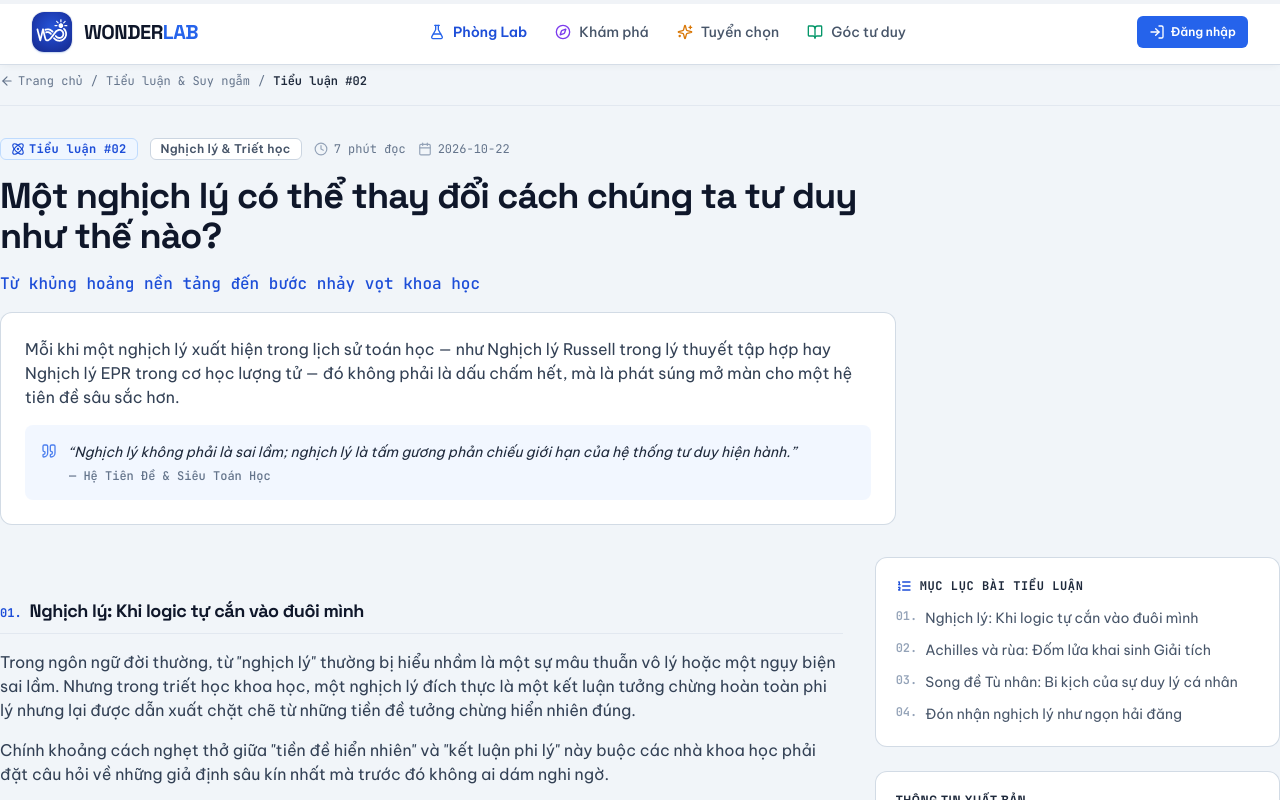
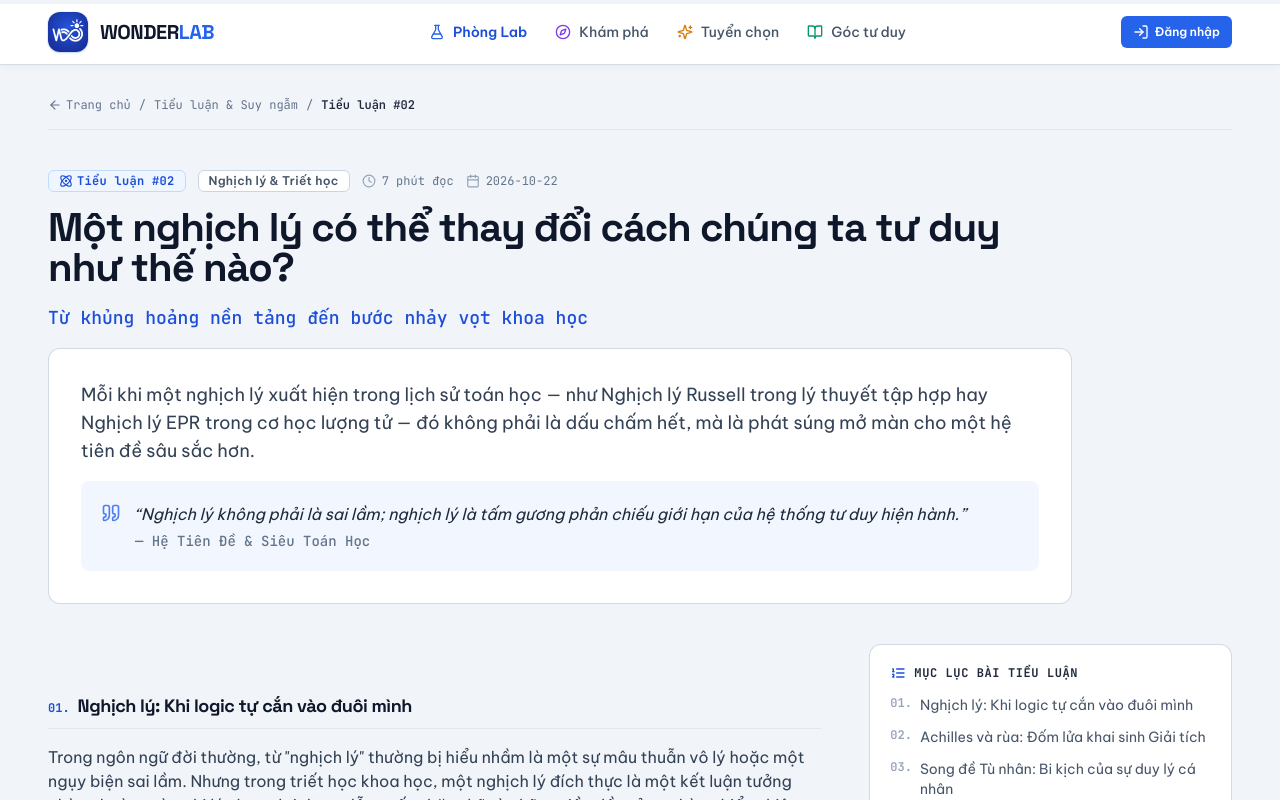
Before and after one commit to thanhba0505/wonderlab, a Next.js app in the folder client/: page /essays/mot-nghich-ly-thay-doi-cach-tu-duy in a window 1280 px wide. Shown: the top 800 px of the page. Built offline with nearby package versions, Linux system fonts and the light colour scheme; no server answers.

Commit message:
feat(client): optimize layout containers and grid proportions for 1440px desktop breakpoint

```diff
--- a/client/src/app/(public)/essays/[slug]/page.tsx
+++ b/client/src/app/(public)/essays/[slug]/page.tsx
@@ -73,7 +73,7 @@ export default async function EssayPage({ params }: EssayPageProps) {
     <>
       <ReadingProgressBar />
 
-      <div className="flex flex-col gap-8 pb-16 pt-2">
+      <div className="flex flex-col gap-8 xl:gap-10 pb-16">
         {/* Breadcrumb Navigation */}
         <div className="flex items-center gap-2 text-xs font-mono text-slate-500 border-b border-slate-200 pb-4">
           <Link href="/" className="flex items-center gap-1 hover:text-slate-800 transition-colors">
@@ -91,7 +91,7 @@ export default async function EssayPage({ params }: EssayPageProps) {
         </div>
 
         {/* Hero Header */}
-        <header className="space-y-4 max-w-4xl">
+        <header className="space-y-4 max-w-4xl xl:max-w-5xl">
           <div className="flex flex-wrap items-center gap-3">
             <Badge variant="cyan" className="font-mono text-xs font-bold">
               <Atom className="mr-1 h-3.5 w-3.5" />
@@ -114,27 +114,27 @@ export default async function EssayPage({ params }: EssayPageProps) {
             )}
           </div>
 
-          <h1 className="font-heading text-2xl sm:text-3xl lg:text-4xl font-extrabold text-slate-900 tracking-tight leading-tight">
+          <h1 className="font-heading text-2xl sm:text-3xl lg:text-4xl xl:text-[40px] font-extrabold text-slate-900 tracking-tight leading-[1.2]">
             {essay.title}
           </h1>
 
-          <p className="text-sm sm:text-base font-mono text-blue-700 font-medium">
+          <p className="text-sm sm:text-base xl:text-lg font-mono text-blue-700 font-medium">
             {essay.subtitle}
           </p>
 
           {/* Lead paragraph teaser */}
-          <div className="rounded-xl border border-slate-300/85 bg-white p-5 sm:p-6 shadow-xs space-y-4">
-            <p className="text-sm sm:text-base text-slate-700 leading-relaxed font-sans">
+          <div className="rounded-xl border border-slate-300/85 bg-white p-5 sm:p-6 xl:p-8 shadow-xs space-y-4">
+            <p className="text-sm sm:text-base xl:text-lg text-slate-700 leading-relaxed font-sans">
               {essay.teaser}
             </p>
 
             {/* Key Quote box */}
-            <div className="rounded-lg bg-blue-50/80 p-4 border-l-3 border-blue-600 text-xs sm:text-sm italic text-slate-800 flex items-start gap-3">
-              <Quote className="h-4 w-4 shrink-0 text-blue-600 opacity-80 mt-0.5" />
+            <div className="rounded-lg bg-blue-50/80 p-4 sm:p-5 border-l-3 border-blue-600 text-xs sm:text-sm xl:text-base italic text-slate-800 flex items-start gap-3.5">
+              <Quote className="h-4 w-4 xl:h-5 xl:w-5 shrink-0 text-blue-600 opacity-80 mt-0.5" />
               <div className="space-y-1">
                 <span className="leading-relaxed font-sans">&ldquo;{essay.quote}&rdquo;</span>
                 {essay.quoteAuthor && (
-                  <div className="not-italic font-mono text-xs text-slate-500 font-medium">
+                  <div className="not-italic font-mono text-xs xl:text-sm text-slate-500 font-medium">
                     — {essay.quoteAuthor}
                   </div>
                 )}
@@ -144,9 +144,9 @@ export default async function EssayPage({ params }: EssayPageProps) {
         </header>
 
         {/* Main Content Layout with 2 Columns on Desktop */}
-        <div className="grid grid-cols-1 lg:grid-cols-12 gap-8 items-start">
+        <div className="grid grid-cols-1 lg:grid-cols-12 gap-8 xl:gap-12 items-start">
           {/* Main Reading Column */}
-          <main className="lg:col-span-8 space-y-10">
+          <main className="lg:col-span-8 xl:col-span-8 space-y-10 xl:space-y-12">
             {/* Inline Table of Contents for Mobile */}
             <div className="lg:hidden">
               {essay.sections && <TableOfContents sections={essay.sections} />}
@@ -296,7 +296,7 @@ export default async function EssayPage({ params }: EssayPageProps) {
           </main>
 
           {/* Sticky Sidebar on Desktop */}
-          <aside className="hidden lg:block lg:col-span-4 sticky top-24 space-y-6">
+          <aside className="hidden lg:block lg:col-span-4 xl:col-span-4 sticky top-24 space-y-6">
             {essay.sections && <TableOfContents sections={essay.sections} />}
 
             {/* Editorial Metadata Card */}
--- /dev/null
+++ b/client/src/app/(public)/essays/layout.tsx
@@ -0,0 +1,11 @@
+import React from 'react';
+
+export default function EssaysLayout({ children }: { children: React.ReactNode }) {
+  return (
+    <div className="relative min-h-[calc(100vh-4rem)] w-full">
+      <div className="container mx-auto max-w-7xl xl:max-w-[1440px] px-4 sm:px-6 lg:px-8 xl:px-12 py-6 sm:py-8">
+        {children}
+      </div>
+    </div>
+  );
+}
--- a/client/src/app/(public)/essays/page.tsx
+++ b/client/src/app/(public)/essays/page.tsx
@@ -14,7 +14,7 @@ export default function EssaysArchivePage() {
   const essays = getAllEssays();
 
   return (
-    <div className="flex flex-col gap-8 pb-20 pt-4">
+    <div className="flex flex-col gap-8 xl:gap-10 pb-16">
       {/* Breadcrumb Navigation */}
       <div className="flex items-center gap-2 text-xs font-mono text-slate-500 border-b border-slate-200 pb-4">
         <Link href="/" className="flex items-center gap-1 hover:text-slate-800 transition-colors">
@@ -26,17 +26,17 @@ export default function EssaysArchivePage() {
       </div>
 
       {/* Header Section matching Homepage & Screenshot */}
-      <div className="space-y-3 max-w-3xl">
+      <div className="space-y-3 max-w-3xl xl:max-w-4xl">
         <div className="flex items-center gap-2">
           <BookOpen className="h-5 w-5 text-emerald-600" />
           <h1 className="text-xs font-mono font-bold tracking-widest text-emerald-700 uppercase">
             Góc tiểu luận & suy ngẫm
           </h1>
         </div>
-        <h2 className="text-2xl sm:text-3xl lg:text-4xl font-heading font-extrabold text-slate-900 tracking-tight">
+        <h2 className="text-2xl sm:text-3xl lg:text-4xl xl:text-[40px] font-heading font-extrabold text-slate-900 tracking-tight leading-tight">
           Những câu hỏi mở về tự nhiên và nhận thức
         </h2>
-        <p className="text-sm sm:text-base text-slate-600 font-sans leading-relaxed">
+        <p className="text-sm sm:text-base xl:text-lg text-slate-600 font-sans leading-relaxed">
           Góc nhìn chuyên sâu kết nối triết học, toán học và các ranh giới nhận thức của con người.
           Mỗi bài viết mở ra một hành trình tư duy và kết nối trực tiếp với các mô hình thực nghiệm
           tại Wonderlab.
@@ -44,7 +44,7 @@ export default function EssaysArchivePage() {
       </div>
 
       {/* Grid of Essay Cards */}
-      <div className="grid grid-cols-1 md:grid-cols-3 gap-6 pt-2">
+      <div className="grid grid-cols-1 md:grid-cols-2 lg:grid-cols-3 gap-6 xl:gap-8 pt-2">
         {essays.map((article, idx) => {
           const href = `/essays/${article.slug || article.id}`;
 
@@ -54,7 +54,7 @@ export default function EssaysArchivePage() {
               href={href}
               className="block group rounded-xl focus-visible:outline-hidden focus-visible:ring-2 focus-visible:ring-blue-600 active:scale-[0.99] transition-transform"
             >
-              <Card className="h-full relative border-slate-300/85 bg-white flex flex-col justify-between hover:border-blue-500 hover:shadow-md transition-all duration-300 p-6 overflow-hidden shadow-xs cursor-pointer">
+              <Card className="h-full relative border-slate-300/85 bg-white flex flex-col justify-between hover:border-blue-500 hover:shadow-md transition-all duration-300 p-6 xl:p-7 overflow-hidden shadow-xs cursor-pointer">
                 {/* Subtle watermark background number */}
                 <div className="absolute top-2 right-4 text-7xl font-mono font-black text-slate-100 select-none pointer-events-none group-hover:text-blue-50 transition-colors">
                   0{idx + 1}
--- a/client/src/app/(public)/page.tsx
+++ b/client/src/app/(public)/page.tsx
@@ -13,7 +13,7 @@ export default function HomePage() {
       {/* HERO SECTION */}
       {/* ==================================================================== */}
       <section className="relative overflow-hidden pt-12 md:pt-20">
-        <div className="container mx-auto max-w-7xl px-4 sm:px-6 lg:px-8">
+        <div className="container mx-auto max-w-7xl xl:max-w-[1440px] px-4 sm:px-6 lg:px-8 xl:px-12">
           <div className="grid grid-cols-1 lg:grid-cols-12 gap-12 lg:gap-8 items-center">
             {/* Left Column: Editorial Hero Copy */}
             <div className="lg:col-span-7 space-y-6 text-left">
@@ -87,7 +87,7 @@ export default function HomePage() {
       {/* FEATURED EXPERIENCE (MONTY HALL INTERACTIVE) */}
       {/* ==================================================================== */}
       <section id="featured" className="scroll-mt-24">
-        <div className="container mx-auto max-w-7xl px-4 sm:px-6 lg:px-8">
+        <div className="container mx-auto max-w-7xl xl:max-w-[1440px] px-4 sm:px-6 lg:px-8 xl:px-12">
           <div className="mb-8 space-y-2">
             <div className="flex items-center gap-2">
               <FlaskConical className="h-5 w-5 text-blue-600" />
@@ -112,7 +112,7 @@ export default function HomePage() {
       {/* EXPLORE CATEGORIES */}
       {/* ==================================================================== */}
       <section id="explore" className="scroll-mt-24">
-        <div className="container mx-auto max-w-7xl px-4 sm:px-6 lg:px-8">
+        <div className="container mx-auto max-w-7xl xl:max-w-[1440px] px-4 sm:px-6 lg:px-8 xl:px-12">
           <div className="mb-8 space-y-2">
             <div className="flex items-center gap-2">
               <Compass className="h-5 w-5 text-violet-600" />
@@ -136,7 +136,7 @@ export default function HomePage() {
       {/* CURATED EXPERIENCES */}
       {/* ==================================================================== */}
       <section id="curated" className="scroll-mt-24">
-        <div className="container mx-auto max-w-7xl px-4 sm:px-6 lg:px-8">
+        <div className="container mx-auto max-w-7xl xl:max-w-[1440px] px-4 sm:px-6 lg:px-8 xl:px-12">
           <div className="mb-8 space-y-2">
             <div className="flex items-center gap-2">
               <Atom className="h-5 w-5 text-amber-600" />
@@ -160,7 +160,7 @@ export default function HomePage() {
       {/* EDITORIAL SECTION */}
       {/* ==================================================================== */}
       <section id="editorial" className="scroll-mt-24">
-        <div className="container mx-auto max-w-7xl px-4 sm:px-6 lg:px-8">
+        <div className="container mx-auto max-w-7xl xl:max-w-[1440px] px-4 sm:px-6 lg:px-8 xl:px-12">
           <div className="mb-8 space-y-2">
             <div className="flex items-center gap-2">
               <BookOpen className="h-5 w-5 text-emerald-600" />
--- a/client/src/app/simulations/layout.tsx
+++ b/client/src/app/simulations/layout.tsx
@@ -3,7 +3,9 @@ import React from 'react';
 export default function SimulationsLayout({ children }: { children: React.ReactNode }) {
   return (
     <div className="relative min-h-[calc(100vh-4rem)] w-full py-8">
-      <div className="container mx-auto max-w-7xl px-4 sm:px-6 lg:px-8">{children}</div>
+      <div className="container mx-auto max-w-7xl xl:max-w-[1440px] px-4 sm:px-6 lg:px-8 xl:px-12">
+        {children}
+      </div>
     </div>
   );
 }
--- a/client/src/components/layout/footer.tsx
+++ b/client/src/components/layout/footer.tsx
@@ -11,7 +11,7 @@ export function Footer() {
 
   return (
     <footer className="border-t border-slate-300/80 bg-slate-200/40 py-12 text-slate-600">
-      <div className="container mx-auto max-w-7xl px-4 sm:px-6 lg:px-8">
+      <div className="container mx-auto max-w-7xl xl:max-w-[1440px] px-4 sm:px-6 lg:px-8 xl:px-12">
         <div className="grid grid-cols-1 gap-8 md:grid-cols-4">
           {/* Brand info */}
           <div className="space-y-3 md:col-span-2">
--- a/client/src/components/layout/header.tsx
+++ b/client/src/components/layout/header.tsx
@@ -14,7 +14,7 @@ export function Header() {
 
   return (
     <header className="sticky top-0 z-50 w-full border-b border-slate-300/80 bg-white/95 backdrop-blur-md shadow-[0_2px_8px_-2px_rgba(15,23,42,0.06)]">
-      <div className="container mx-auto flex h-16 max-w-7xl items-center justify-between px-4 sm:px-6 lg:px-8">
+      <div className="container mx-auto flex h-16 max-w-7xl xl:max-w-[1440px] items-center justify-between px-4 sm:px-6 lg:px-8 xl:px-12">
         {/* Brand / Logo */}
         <Link
           href="/"
--- a/client/src/features/editorial/editorial-section.tsx
+++ b/client/src/features/editorial/editorial-section.tsx
@@ -8,7 +8,7 @@ import { ESSAYS } from './essays-data';
 
 export function EditorialSection() {
   return (
-    <div className="grid grid-cols-1 md:grid-cols-3 gap-6">
+    <div className="grid grid-cols-1 md:grid-cols-3 gap-6 xl:gap-8">
       {ESSAYS.map((article, idx) => {
         const href = `/essays/${article.slug || article.id}`;
 
@@ -18,7 +18,7 @@ export function EditorialSection() {
             href={href}
             className="block group rounded-xl focus-visible:outline-hidden focus-visible:ring-2 focus-visible:ring-blue-600 active:scale-[0.99] transition-transform"
           >
-            <Card className="h-full relative border-slate-300/85 bg-white flex flex-col justify-between hover:border-blue-500 hover:shadow-md transition-all duration-300 p-6 overflow-hidden shadow-xs cursor-pointer">
+            <Card className="h-full relative border-slate-300/85 bg-white flex flex-col justify-between hover:border-blue-500 hover:shadow-md transition-all duration-300 p-6 xl:p-7 overflow-hidden shadow-xs cursor-pointer">
               {/* Subtle watermark background number */}
               <div className="absolute top-2 right-4 text-7xl font-mono font-black text-slate-100 select-none pointer-events-none group-hover:text-blue-50 transition-colors">
                 0{idx + 1}
```
